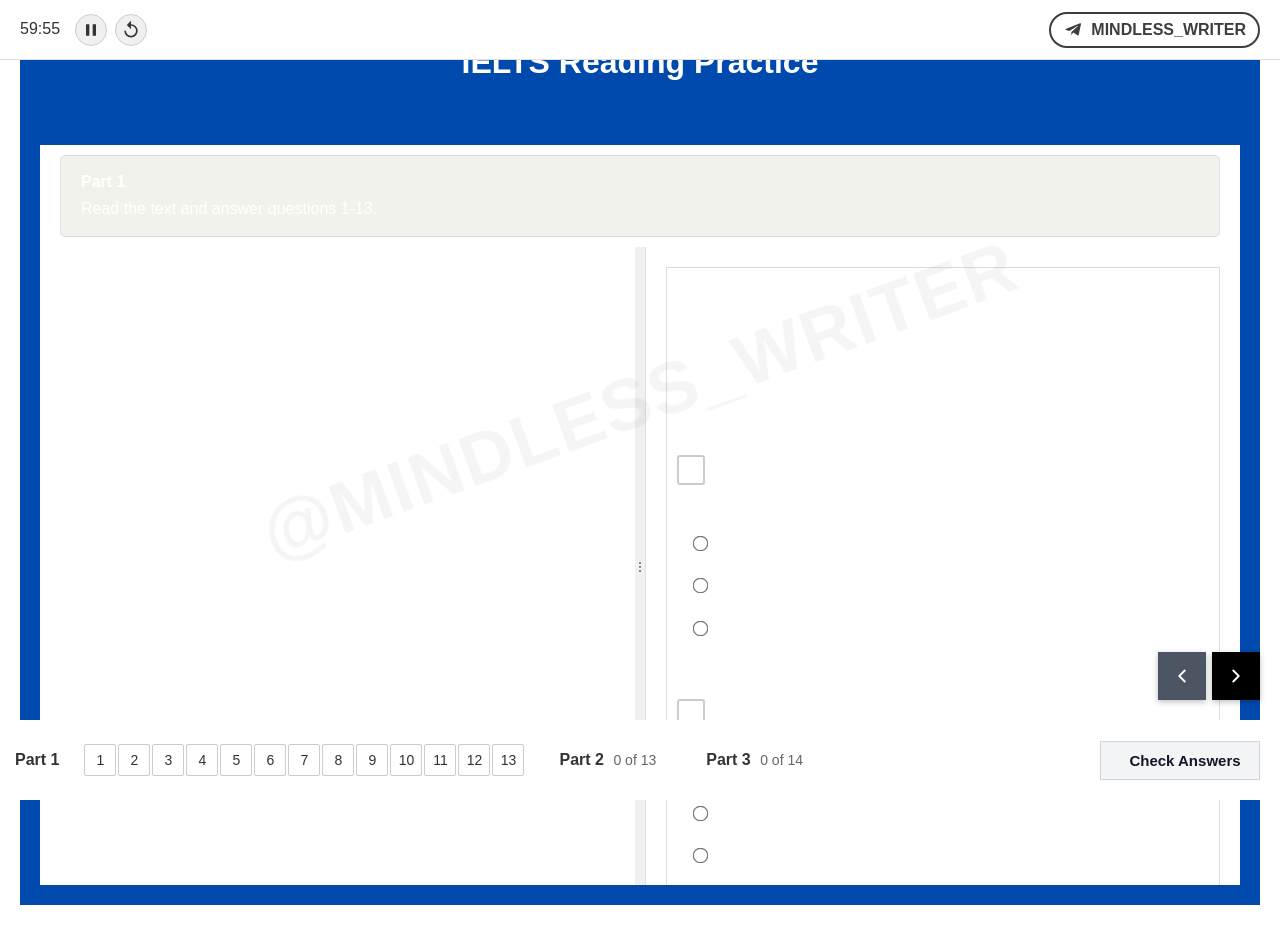
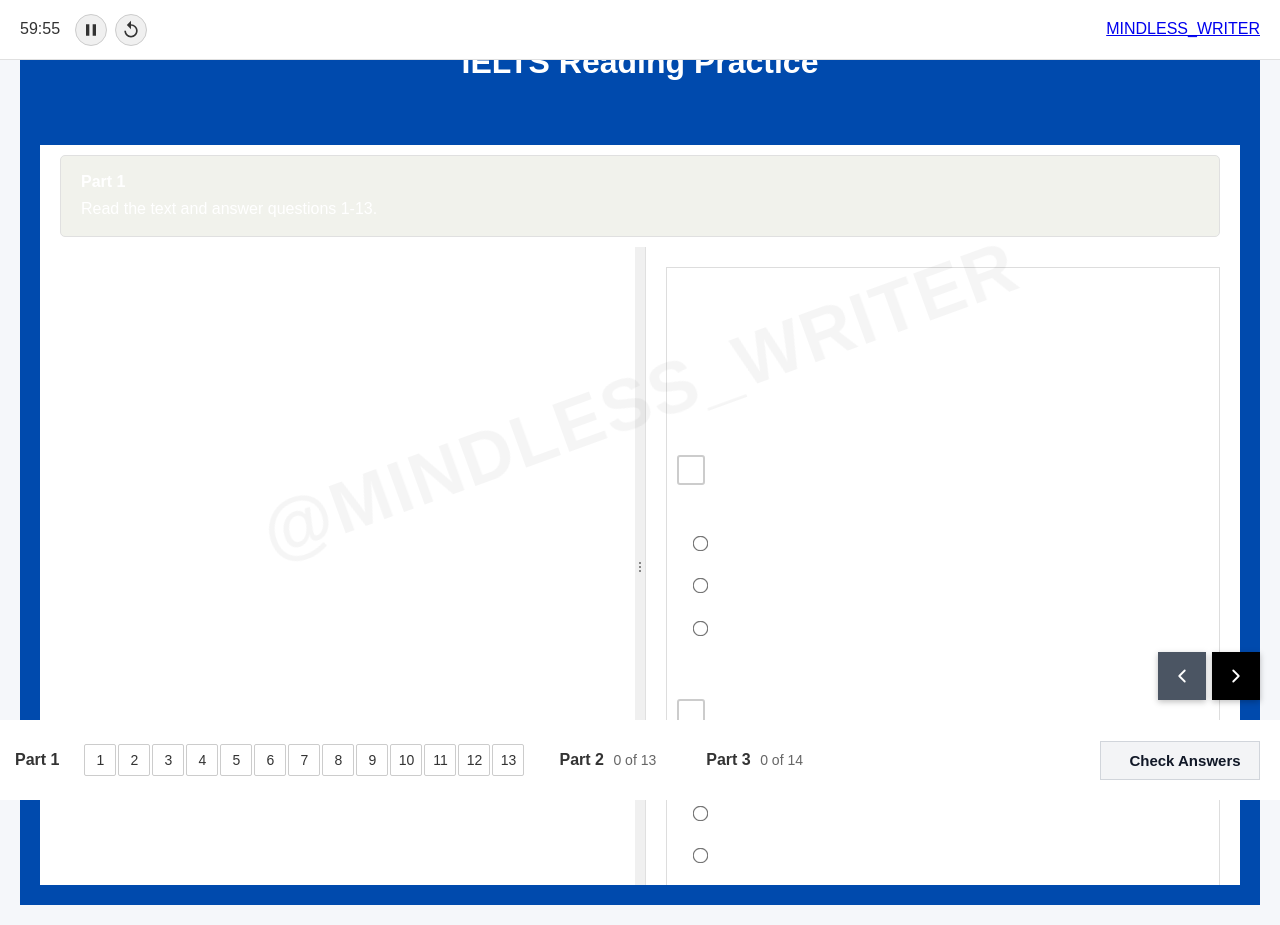
Before and after one commit to recruiterexpresstransportation-boop/ieltsprep.online, a plain HTML site: page reading.html in a window 1280 px wide. Drawn offline with Linux system fonts and the light colour scheme.

Commit message:
Update reading.html

```diff
--- a/reading.html
+++ b/reading.html
@@ -24,7 +24,7 @@
 
         body {
             font-family: Arial, sans-serif;
-            background-color: #ffffff;
+            background-color: #white-grey;
             line-height: 1.4;
             font-size: 16px;
         }
@@ -77,8 +77,7 @@
             align-items: center;
         }
 
-        .telegram-link {
-            color: #3e3e3e;
+
     text-decoration: none;
     font-weight: 700;
     font-size: 16px;
@@ -93,12 +92,10 @@
     line-height: 1;
         }
 
-        .telegram-link:hover {
+
             text-decoration: underline;
         }
 
-        .telegram-link::before {
-            content: '';
             display: inline-block;
             width: 20px;
             height: 20px;
```
